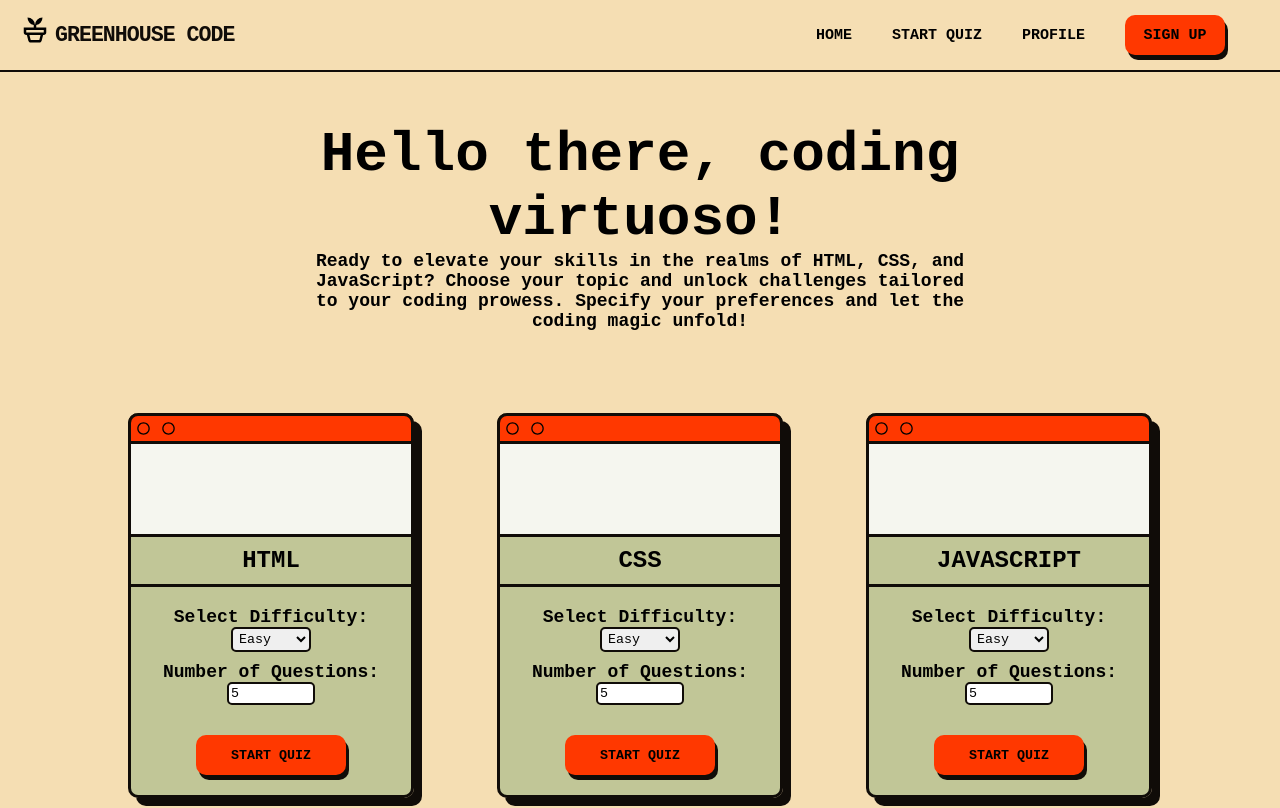
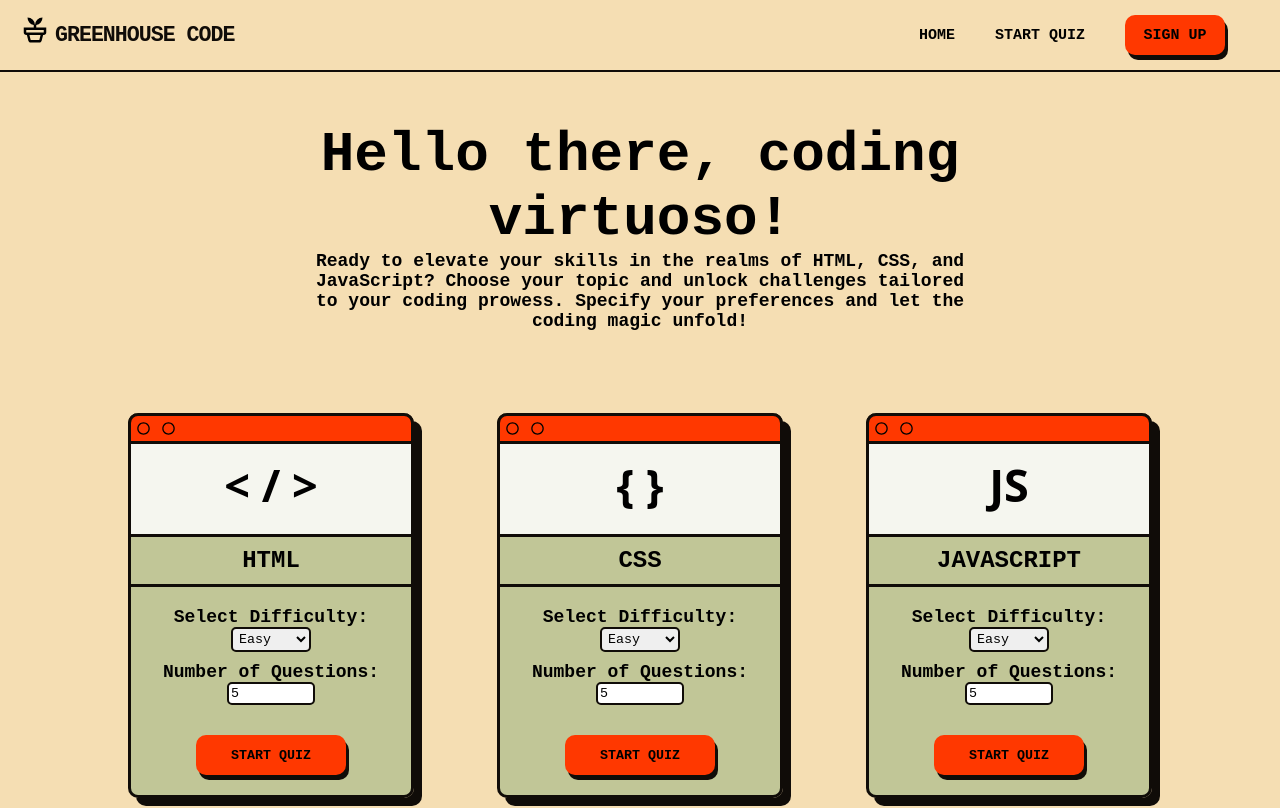
Before and after one commit to progmatic-fs-2023/greenhouse-project, a React (Vite) app in the folder client/: page /quizmoduls in a window 1280 px wide. Shown: the top 808 px of the page. Built offline with nearby package versions, Linux system fonts and the light colour scheme; a web font is replaced by a local one.

Commit message:
language card title & navbar update

```diff
--- a/client/src/components/Layout/Header/NavBar.jsx
+++ b/client/src/components/Layout/Header/NavBar.jsx
@@ -10,9 +10,6 @@ function NavBar() {
       </NavLink>
       <NavLink to="/quizmoduls">
         <button type="button">Start Quiz</button>
-      </NavLink>
-      <NavLink to="">
-        <button type="button">Profile</button>
       </NavLink>
       <NavLink to="/login">
         {isLoggedIn ? (
--- a/client/src/pages/QuizModuls.jsx
+++ b/client/src/pages/QuizModuls.jsx
@@ -8,9 +8,9 @@ function QuizModuls() {
     <div className="quizmodul_main_container">
       <Description />
       <div className='language_card_container'>
-      <LanguageCard language="HTML" />
-      <LanguageCard language="CSS" />
-      <LanguageCard language="JavaScript" />
+      <LanguageCard title='< / >' language="HTML" />
+      <LanguageCard title='{ }' language="CSS" />
+      <LanguageCard title='JS' language="JavaScript" />
       </div>
     </div>
   );
```
Also changed, not shown: 1 other file (tests, documents, lock files or other folders).
